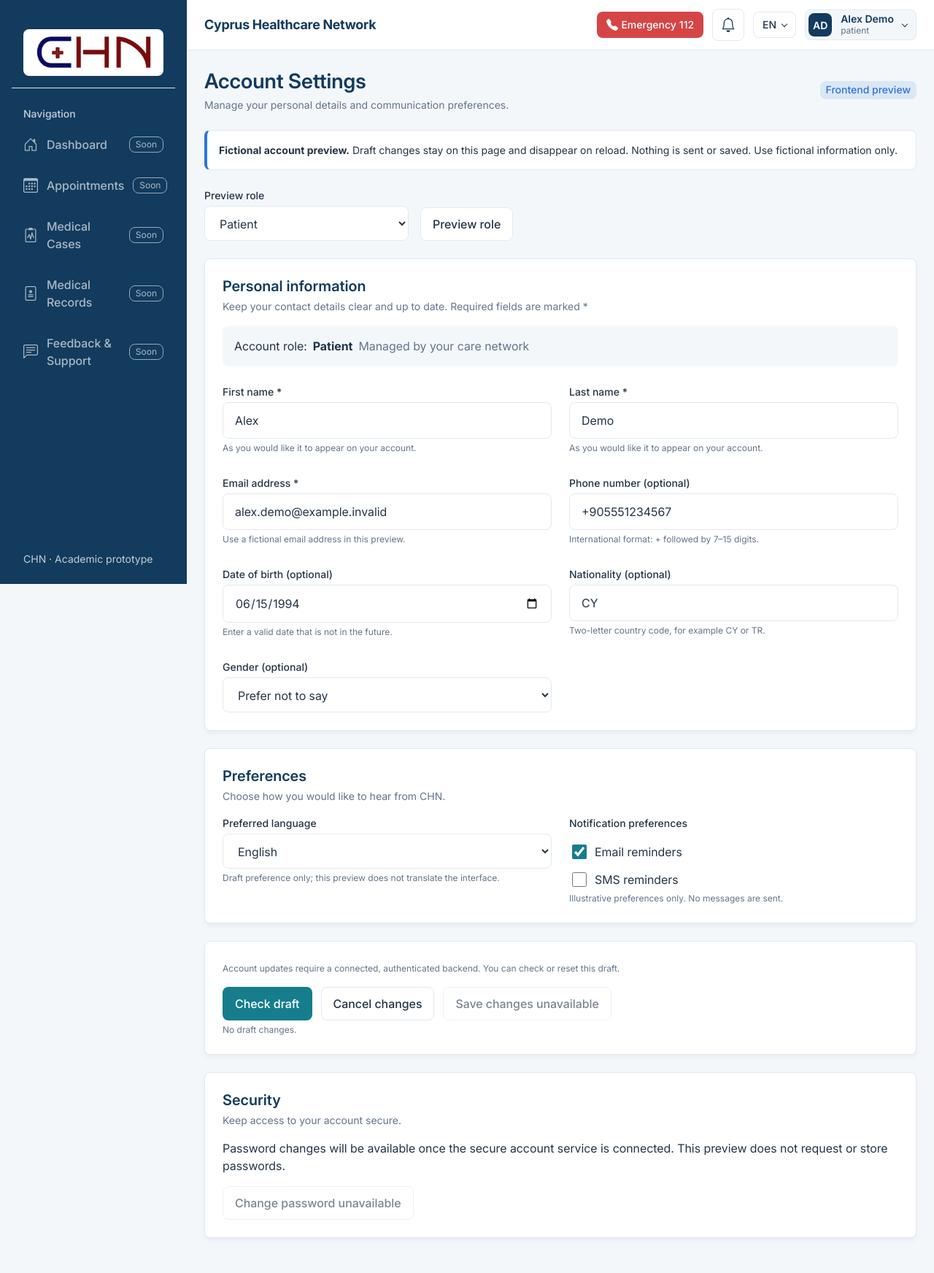
After one commit to aerdemarac/CHN, a PHP site: page /account-settings.php in a window 1280 px wide. The commit adds this page. Shown: the whole page at 73% size. Run offline with PHP 8.4, Linux system fonts and the light colour scheme.

Commit message:
feature: implement Account Settings frontend

```diff
--- /dev/null
+++ b/account-settings.php
@@ -0,0 +1,73 @@
+<?php
+/** Frontend preview only. No authentication, account reads, POST processing or persistence. */
+$accountRoles = ['patient' => 'Patient', 'doctor' => 'Doctor', 'healthcare_staff' => 'Healthcare Staff', 'admin' => 'Admin'];
+$accountRole = isset($_GET['role']) && is_string($_GET['role']) && isset($accountRoles[$_GET['role']]) ? $_GET['role'] : 'patient';
+$chnPageTitle = 'Account Settings';
+$chnUserName = 'Alex Demo';
+$chnUserRole = $accountRole; // Fictional UI scope only; never permissions.
+$account = ['name' => 'Alex', 'surname' => 'Demo', 'email' => 'alex.demo@example.invalid', 'phone' => '+905551234567', 'birth_date' => '1994-06-15', 'gender' => 'not_specified', 'nationality' => 'CY'];
+function accountEscape($value): string { return htmlspecialchars((string) $value, ENT_QUOTES | ENT_SUBSTITUTE, 'UTF-8'); }
+?>
+<!doctype html>
+<html lang="en">
+<head>
+    <meta charset="UTF-8">
+    <meta name="viewport" content="width=device-width, initial-scale=1.0">
+    <title>Account Settings | CHN</title>
+    <link rel="stylesheet" href="css/style.css">
+    <link rel="stylesheet" href="css/account-settings.css">
+    <script src="js/sidebar.js" defer></script>
+    <script src="js/topbar.js" defer></script>
+    <script src="js/account-settings.js" defer></script>
+</head>
+<body>
+<?php require __DIR__ . '/include/left-sidebar.php'; ?>
+<?php require __DIR__ . '/include/top-bar.php'; ?>
+<main class="content account-settings" id="main-content" tabindex="-1">
+<div class="content__inner">
+    <header class="page-header"><div><h1 class="page-header__title">Account Settings</h1><p class="page-header__subtitle">Manage your personal details and communication preferences.</p></div><span class="badge badge--info">Frontend preview</span></header>
+    <div class="alert account-settings__notice"><strong>Fictional account preview.</strong> Draft changes stay on this page and disappear on reload. Nothing is sent or saved. Use fictional information only.</div>
+    <?php if (($_SERVER['REQUEST_METHOD'] ?? 'GET') === 'POST'): ?><p class="alert account-settings__notice" role="status">No account changes were processed or saved.</p><?php endif; ?>
+    <form method="get" action="account-settings.php" class="account-settings__role-picker" aria-label="Choose preview role">
+        <div><label class="form-label" for="account-role">Preview role</label><select class="form-control" id="account-role" name="role"><?php foreach ($accountRoles as $role => $label): ?><option value="<?= $role ?>" <?= $role === $accountRole ? 'selected' : '' ?>><?= accountEscape($label) ?></option><?php endforeach; ?></select></div>
+        <button class="btn btn--outline" type="submit">Preview role</button>
+    </form>
+    <form id="account-form" method="post" action="account-settings.php?role=<?= accountEscape($accountRole) ?>" novalidate aria-describedby="account-draft-help">
+        <section class="card account-settings__section" aria-labelledby="personal-title">
+            <header class="card__header"><div><h2 class="card__title" id="personal-title">Personal information</h2><p class="card__subtitle">Keep your contact details clear and up to date. Required fields are marked *</p></div></header>
+            <p class="account-settings__identity">Account role: <strong><?= accountEscape($accountRoles[$accountRole]) ?></strong><span>Managed by your care network</span></p>
+            <div class="account-settings__grid">
+                <?php foreach (['name' => ['First name', 'text', 'given-name'], 'surname' => ['Last name', 'text', 'family-name'], 'email' => ['Email address', 'email', 'email'], 'phone' => ['Phone number', 'tel', 'tel'], 'birth_date' => ['Date of birth', 'date', 'bday'], 'nationality' => ['Nationality', 'text', 'country']] as $field => $config): ?>
+                <div class="account-settings__field"><label class="form-label" for="account-<?= $field ?>"><?= $config[0] ?><?= in_array($field, ['name', 'surname', 'email'], true) ? ' *' : ' (optional)' ?></label>
+                    <input class="form-control" id="account-<?= $field ?>" name="<?= $field ?>" type="<?= $config[1] ?>" autocomplete="<?= $config[2] ?>" value="<?= accountEscape($account[$field]) ?>" <?= in_array($field, ['name', 'surname', 'email'], true) ? 'required' : '' ?> <?= $field === 'phone' ? 'maxlength="16" inputmode="tel"' : ($field === 'nationality' ? 'maxlength="2" pattern="[A-Za-z]{2}"' : (in_array($field, ['name', 'surname', 'email'], true) ? 'maxlength="255"' : '')) ?> aria-describedby="account-<?= $field ?>-help account-<?= $field ?>-error">
+                    <p class="form-hint" id="account-<?= $field ?>-help"><?php if ($field === 'phone'): ?>International format: + followed by 7–15 digits.<?php elseif ($field === 'nationality'): ?>Two-letter country code, for example CY or TR.<?php elseif ($field === 'birth_date'): ?>Enter a valid date that is not in the future.<?php elseif ($field === 'email'): ?>Use a fictional email address in this preview.<?php else: ?>As you would like it to appear on your account.<?php endif; ?></p>
+                    <p class="form-error" id="account-<?= $field ?>-error"></p>
+                </div>
+                <?php endforeach; ?>
+                <div class="account-settings__field"><label class="form-label" for="account-gender">Gender (optional)</label><select class="form-control" id="account-gender" name="gender"><option value="not_specified" selected>Prefer not to say</option><option value="female">Female</option><option value="male">Male</option><option value="other">Other</option></select></div>
+            </div>
+        </section>
+        <section class="card account-settings__section" aria-labelledby="preferences-title">
+            <header class="card__header"><div><h2 class="card__title" id="preferences-title">Preferences</h2><p class="card__subtitle">Choose how you would like to hear from CHN.</p></div></header>
+            <div class="account-settings__grid">
+                <div class="account-settings__field"><label class="form-label" for="account-language">Preferred language</label><select class="form-control" id="account-language" name="preferred_language"><?php foreach ($chnLanguages as $code => $language): ?><option value="<?= accountEscape($code) ?>" <?= $code === 'en' ? 'selected' : '' ?>><?= accountEscape($language['label']) ?></option><?php endforeach; ?></select><p class="form-hint">Draft preference only; this preview does not translate the interface.</p></div>
+                <fieldset class="account-settings__notifications"><legend class="form-label">Notification preferences</legend><label><input type="checkbox" name="email_notifications" value="1" checked> Email reminders</label><label><input type="checkbox" name="sms_notifications" value="1"> SMS reminders</label><p class="form-hint">Illustrative preferences only. No messages are sent.</p></fieldset>
+            </div>
+        </section>
+        <div class="card account-settings__actions">
+            <p class="form-hint" id="account-draft-help">Account updates require a connected, authenticated backend. You can check or reset this draft.</p>
+            <div class="account-settings__buttons"><button class="btn btn--primary" id="account-check" type="submit" disabled>Check draft</button><button class="btn btn--outline" type="reset">Cancel changes</button><button class="btn btn--outline" type="button" disabled aria-describedby="account-draft-help">Save changes unavailable</button></div>
+            <p class="account-settings__result" id="account-result" role="status" aria-live="polite"></p>
+            <p class="form-hint" id="account-unsaved" aria-live="polite">No draft changes.</p>
+            <noscript><p class="form-hint">JavaScript is needed to validate drafts. Saving is unavailable; no account changes will be submitted.</p></noscript>
+        </div>
+    </form>
+    <section class="card account-settings__section" aria-labelledby="security-title">
+        <header class="card__header"><div><h2 class="card__title" id="security-title">Security</h2><p class="card__subtitle">Keep access to your account secure.</p></div></header>
+        <p id="password-help">Password changes will be available once the secure account service is connected. This preview does not request or store passwords.</p>
+        <button class="btn btn--outline" type="button" disabled aria-describedby="password-help">Change password unavailable</button>
+    </section>
+</div>
+</main>
+</body>
+</html>
--- /dev/null
+++ b/css/account-settings.css
@@ -0,0 +1,25 @@
+/* Scoped additions; shared CHN tokens and components remain authoritative. */
+.account-settings .content__inner, .account-settings .card { min-width: 0; }
+.account-settings__notice, .account-settings__section, .account-settings__actions { margin-bottom: 24px; }
+.account-settings__role-picker { display: flex; flex-wrap: wrap; align-items: flex-end; gap: 16px; margin-bottom: 24px; }
+.account-settings__role-picker > div { flex: 0 1 280px; min-width: 0; }
+.account-settings .form-label { display: block; }
+.account-settings__grid { display: grid; grid-template-columns: repeat(2, minmax(0, 1fr)); gap: 24px; }
+.account-settings__field { min-width: 0; }
+.account-settings__identity { display: flex; flex-wrap: wrap; gap: 8px; padding: 16px; margin: 0 0 24px; background: var(--color-bg); border-radius: 8px; }
+.account-settings__identity span { color: var(--color-text-muted); }
+.account-settings__notifications { min-width: 0; border: 0; padding: 0; margin: 0; }
+.account-settings__notifications legend { padding: 0; }
+.account-settings__notifications label { display: flex; align-items: center; gap: 8px; margin-top: 12px; cursor: pointer; }
+.account-settings__notifications input { width: 20px; height: 20px; accent-color: var(--color-secondary); }
+.account-settings :is(button, select, input) { transition: var(--transition); }
+.account-settings :is(button, input[type="checkbox"]):focus-visible { outline: 2px solid var(--color-secondary); outline-offset: 2px; }
+.account-settings__buttons { display: flex; flex-wrap: wrap; gap: 12px; margin-top: 16px; }
+.account-settings__result { margin: 16px 0 0; overflow-wrap: anywhere; }
+.account-settings__result:empty { margin: 0; }
+.account-settings__result[data-error="true"] { color: var(--color-danger); }
+@media (max-width: 767px) {
+    .account-settings__grid { grid-template-columns: minmax(0, 1fr); gap: 16px; }
+    .account-settings .card { padding: 16px; }
+    .account-settings__role-picker > div { flex-basis: 100%; }
+}
--- a/include/top-bar.php
+++ b/include/top-bar.php
@@ -42,6 +42,7 @@ $chnPageTitles = [
     'medical-cases.php'   => 'Medical Cases',
     'feedback.php'        => 'Feedback',
     'profile.php'         => 'Profile',
+    'account-settings.php' => 'Account Settings',
     'sidebar-test.php'         => 'Sidebar Preview',
     'top-and-sidebar-test.php' => 'Top Bar & UI Preview',
 ];
@@ -248,7 +249,9 @@ if (isset($chnLang) && is_string($chnLang) && isset($chnLanguages[$chnLang])) {
             <div class="topbar__menu topbar__menu--user" id="chn-user-menu" data-dropdown-menu role="menu" hidden>
                 <?php if ($chnAccountSettingsFile !== null): ?>
                     <a class="topbar__menu-item" role="menuitem"
-                       href="<?= htmlspecialchars($chnBaseUrl . rawurlencode($chnAccountSettingsFile), ENT_QUOTES, 'UTF-8') ?>">
+                       href="<?= htmlspecialchars($chnBaseUrl . rawurlencode($chnAccountSettingsFile)
+                           . ($chnAccountSettingsFile === 'account-settings.php' && in_array($chnResolvedRole, ['patient', 'doctor', 'healthcare_staff', 'admin'], true)
+                               ? '?role=' . rawurlencode($chnResolvedRole) : ''), ENT_QUOTES, 'UTF-8') ?>">
                         <span>Account Settings</span>
                     </a>
                 <?php else: ?>
```
Also changed, not shown: docs/account-settings-integration.md (added, +13 -0 lines), js/account-settings.js (added, +66 -0 lines).
